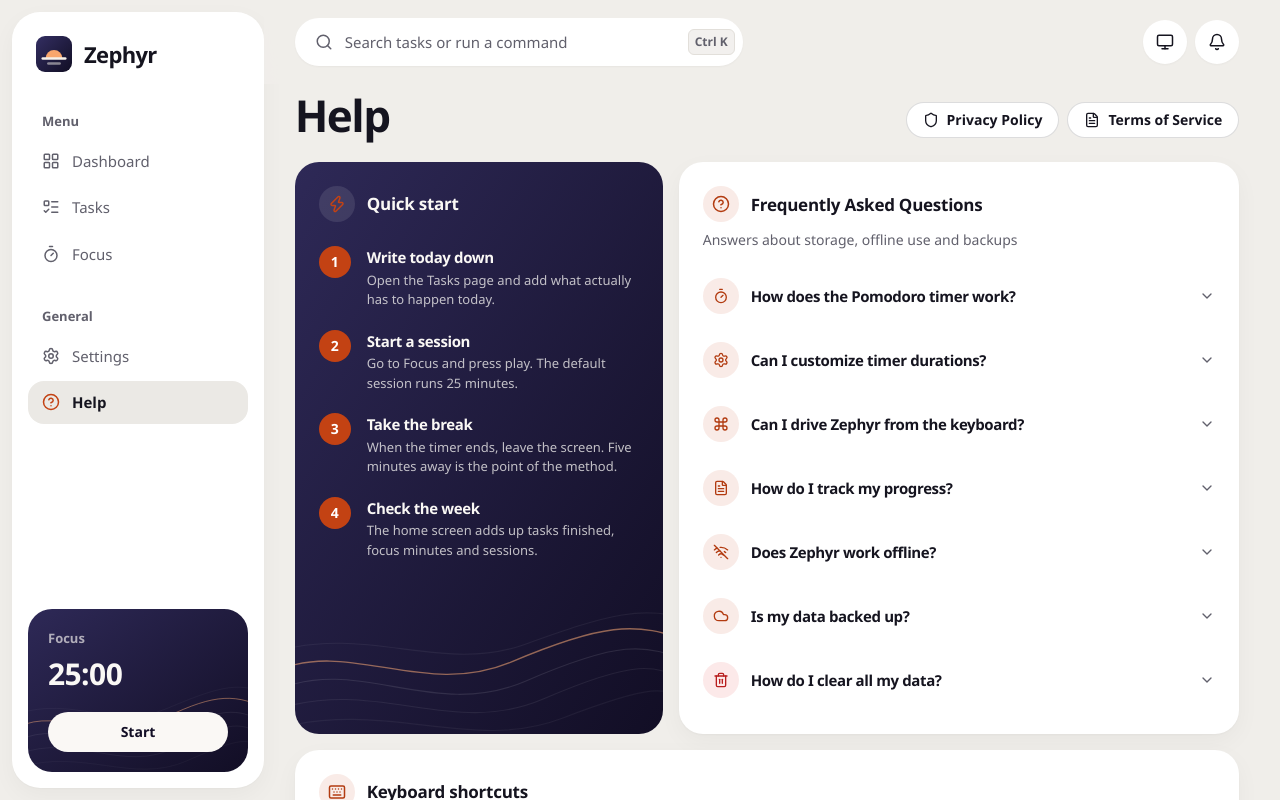
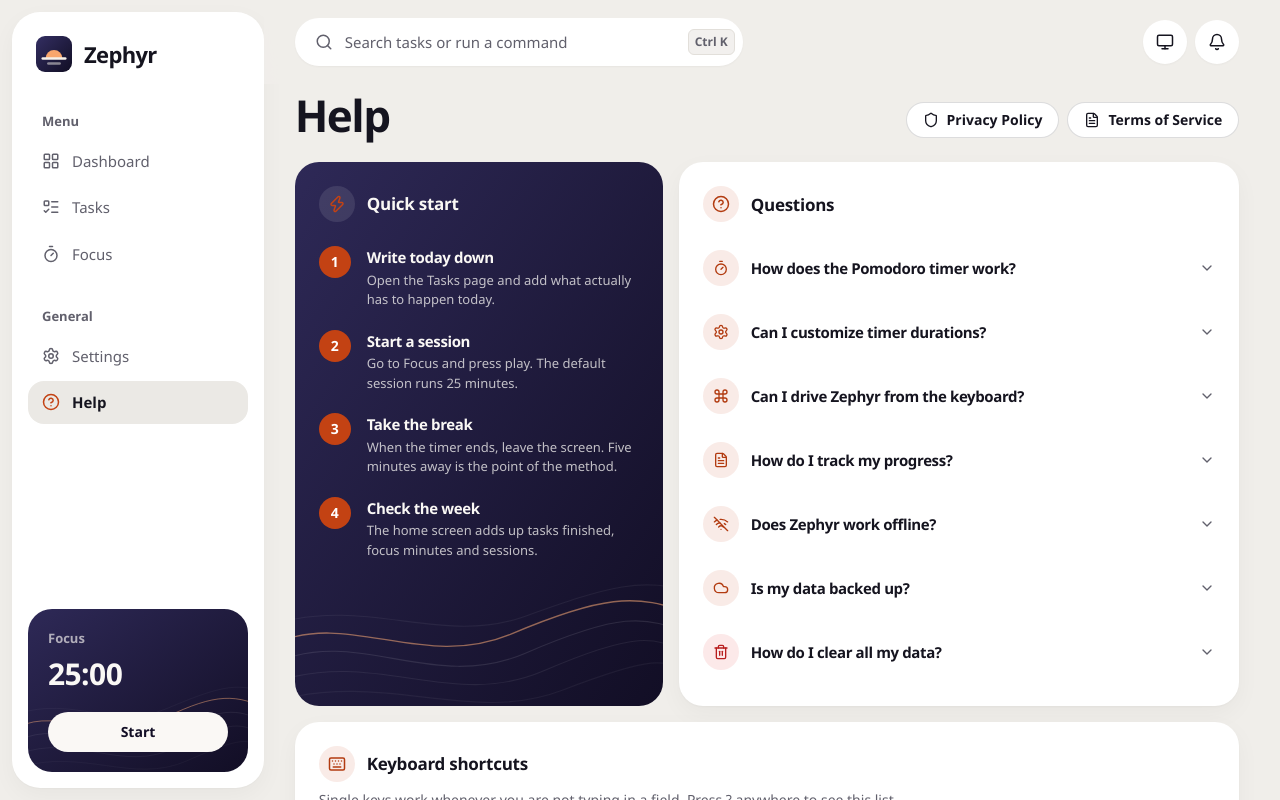
Before and after one commit to dominikkoenitzer/Zephyr, a React (Vite) app: page /help in a window 1280 px wide. Shown: the top 800 px of the page. Built offline with nearby package versions, Linux system fonts and the light colour scheme.

Commit message:
Shorten the questions card's title and drop its subtitle

```diff
--- a/src/pages/Help.jsx
+++ b/src/pages/Help.jsx
@@ -137,10 +137,7 @@ function Help() {
 
         {/* FAQ */}
         <Card className="animate-fade-in-up p-6 xl:col-span-3" style={{ animationDelay: '0.2s' }}>
-          <IconTitle icon={HelpCircle}>Frequently Asked Questions</IconTitle>
-          <p className="mt-2 text-sm text-muted-foreground">
-            Answers about storage, offline use and backups
-          </p>
+          <IconTitle icon={HelpCircle}>Questions</IconTitle>
           <Accordion type="single" className="-mx-3 mt-4 w-auto space-y-1">
             {faqs.map((faq, index) => {
               const Icon = faq.icon;
```
